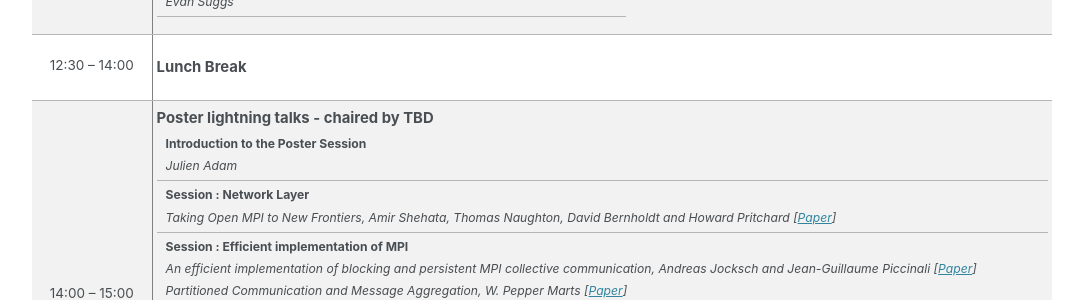
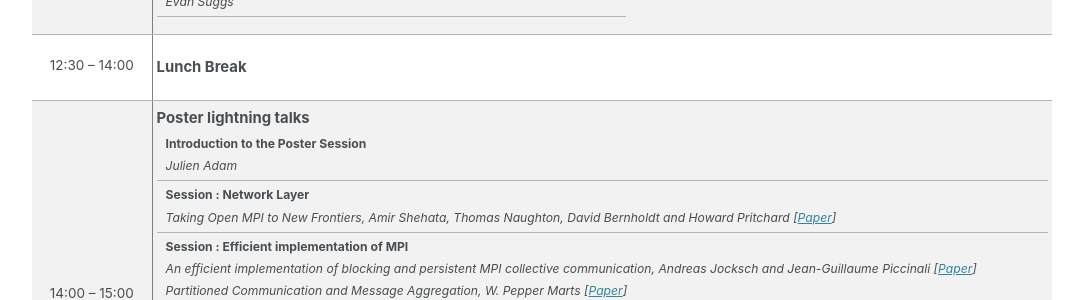
Before and after one commit to eurompi23/eurompi23.github.io, a Jekyll site: the page built from _pages/program.md, in a window 1280 px wide and 900 px high, scrolled down 869 px. Shown: the part 151-451 px from the top of the window, without its empty margins (96-1179 px from the left). Built offline with Jekyll 4.4.1, drawn with Linux system fonts in a browser that asks for light colours; cached includes are drawn as plain includes.

Commit message:
update posters session

```diff
--- a/_pages/program.md
+++ b/_pages/program.md
@@ -231,7 +231,7 @@ Zoom link (coming soon)</td>
           <p>14:00 – 15:00</p>
         </td>
         <td style="padding-left:4px;padding-right:4px;width:720px" colspan="4">
-          <div style="font-weight:bold;font-size:1.10em">Poster lightning talks - chaired by TBD</div>
+          <div style="font-weight:bold;font-size:1.10em">Poster lightning talks</div>
           <table style="border:0px; width:100%"><tbody>
             <tr>
               <td>
```
